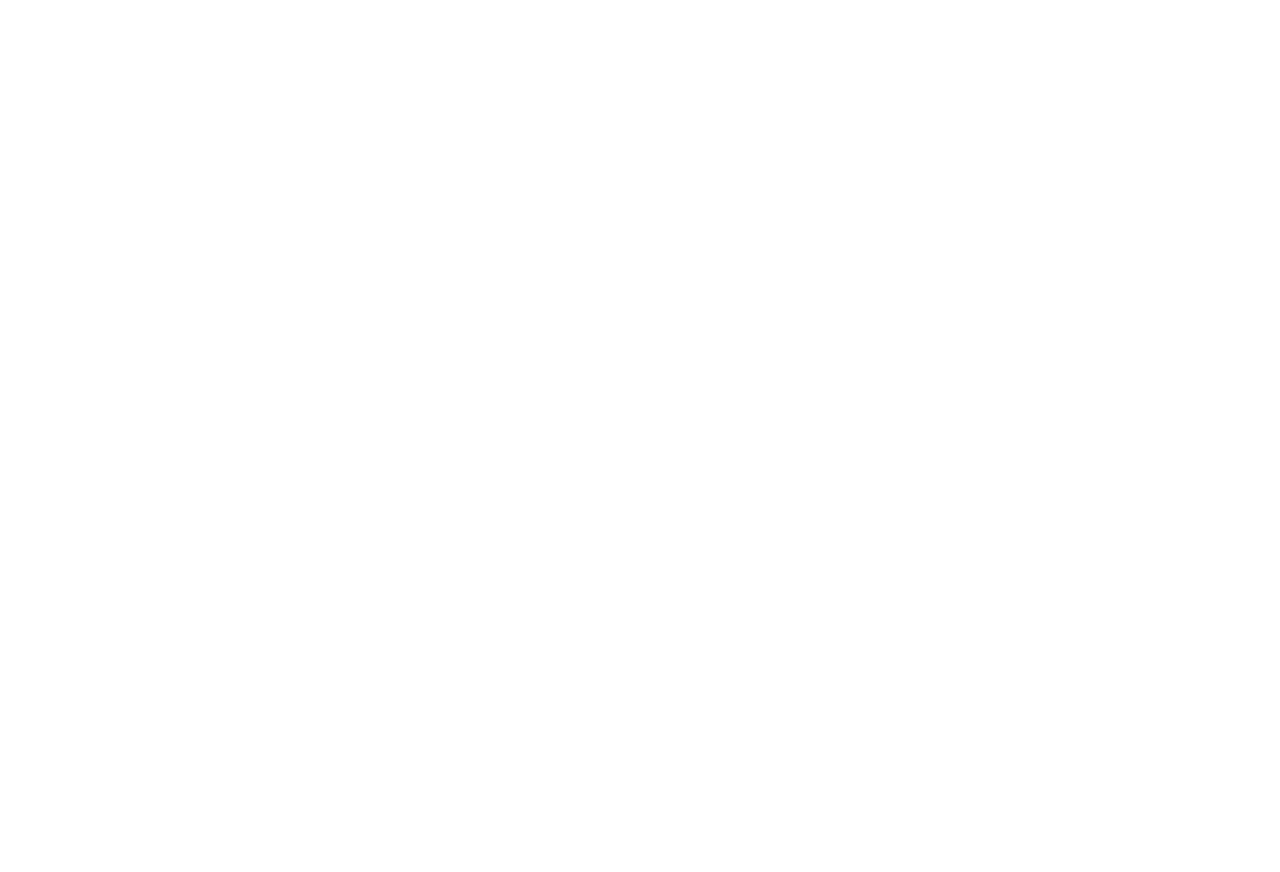
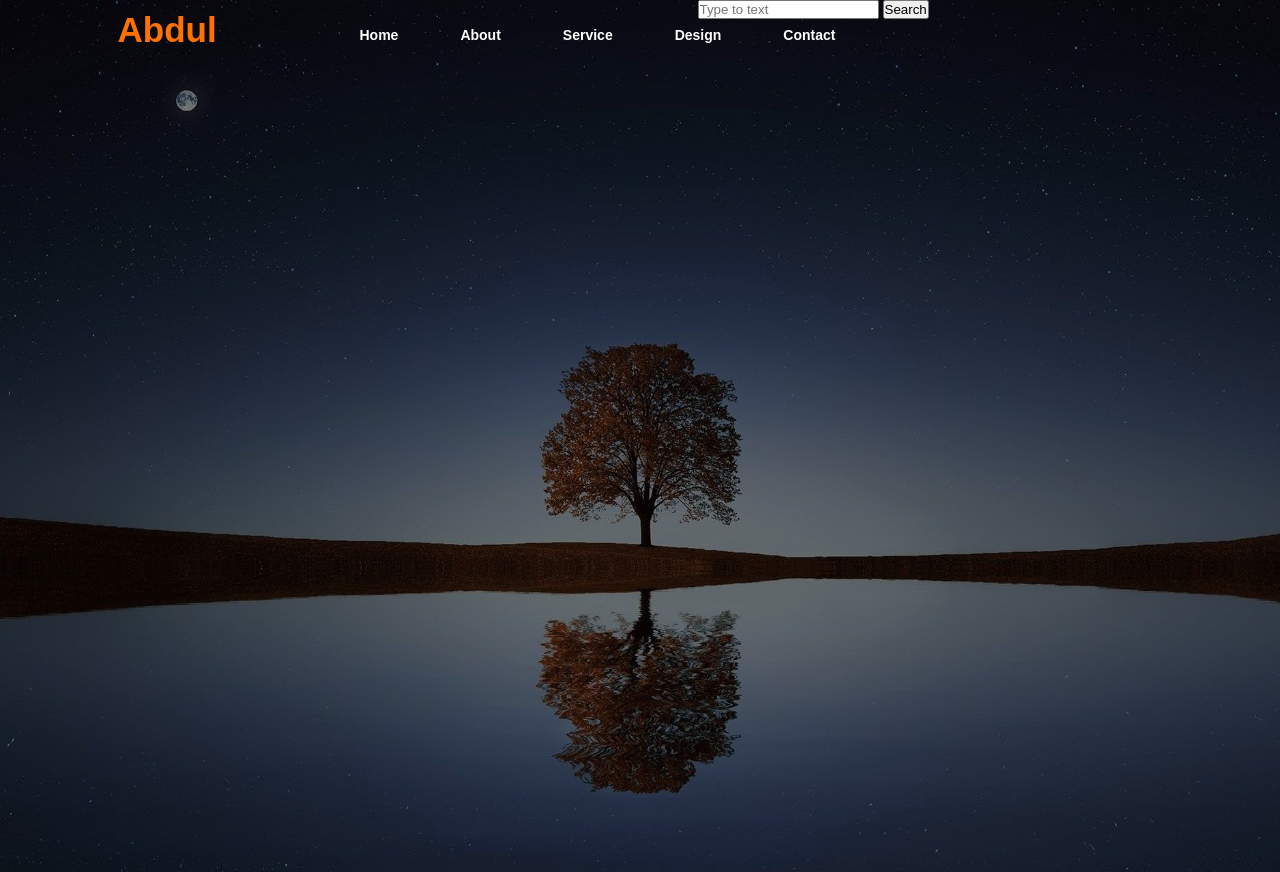
Before and after one commit to abdulrabkhursheedahmed/Html-plus-CSS-one-page-website, a plain HTML site: page index.html in a window 1280 px wide. Before the commit the page ends 800 px from the top, so only its background shows below. Drawn offline with Linux system fonts and the light colour scheme.

Commit message:
updated style.css and added image

```diff
--- a/index.html
+++ b/index.html
@@ -3,9 +3,29 @@
 <head>
     <meta charset="UTF-8">
     <meta name="viewport" content="width=device-width, initial-scale=1.0">
-    <title>Document</title>
+    <title>Webpage Design</title>
+    <link rel="stylesheet" href="stytle.css">
 </head>
 <body>
-
+    <div class="main">
+        <div class="navbar">
+            <div class="icon">
+                <h2 class="logo">Abdul</h2>
+            </div>
+            <div class="menu">
+                <ul>
+                    <li> <a href="#">Home</a></li>
+                    <li> <a href="#">About</a></li>
+                    <li> <a href="#">Service</a></li>
+                    <li> <a href="#">Design</a></li>
+                    <li> <a href="#">Contact</a></li>
+                </ul>
+            </div>
+            <div class="search">
+                <input class="sech" type="search" name="" placeholder="Type to text">
+                <a href="#"> <button class="btn">Search</button></a>
+            </div>
+        </div>
+    </div>
 </body>
 </html>
--- /dev/null
+++ b/stytle.css
@@ -0,0 +1,69 @@
+* {
+    margin: 0;
+    padding: 0;
+}
+
+.main {
+    width: 100%;
+    background: linear-gradient(to top, rgba(0,0,0,0.5)50%, rgba(0,0,0,0.5)50%), url(1.jpg);
+    background-position: center;
+    background-size: cover;
+    height: 109vh;
+}
+.navbar{
+    width: 1085px;
+    height: 75px;
+    margin: auto;
+}
+
+.icon{
+    width: 200px;
+    float: left;
+    height: 70px;
+
+}
+
+.logo{
+    color: #ff7200;
+    font-size: 35px;
+    font-family: Arial;
+    padding-left: 20px;
+    float: left;
+    padding-top: 10px;
+
+}
+
+.menu{
+    width: 400px;
+    float: left;
+    height: 70px;
+
+}
+
+ul{
+    float: left;
+    display: flex;
+    justify-content: center;
+    align-items: center;
+
+}
+
+ul li{
+    list-style: none;
+    margin-left: 62px;
+    margin-top: 27px;
+    font-size: 14px;
+
+}
+
+ul li a{
+    text-decoration: none;
+    color: #fff;
+    font-family: Arial ;
+    font-weight: bold;
+    transition: 0.4s ease-in-out;
+
+}
+ul li a:hover{
+    color: #ff7200;
+}
```
Also changed, not shown: 1.jpg (added), 1 other file.
